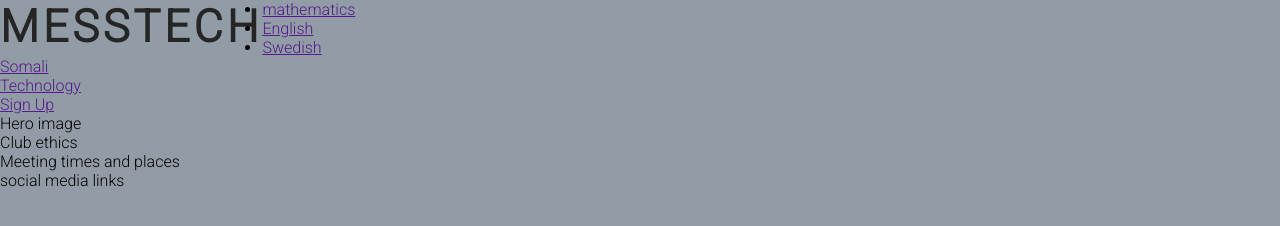
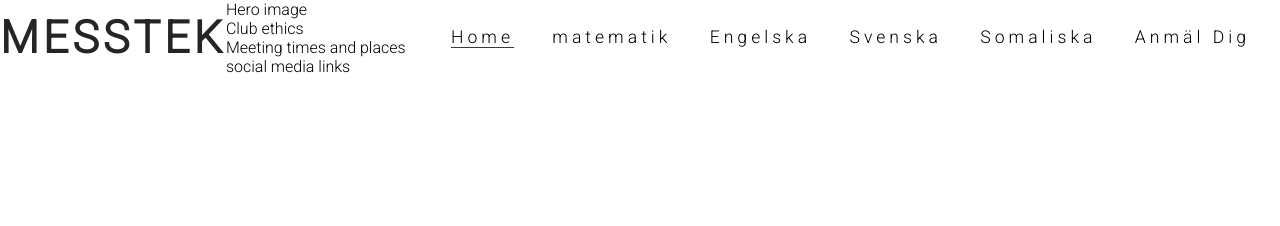
Before and after one commit to Bulle1982/MessTech, a plain HTML site: page index.html in a window 1280 px wide. Drawn offline with Linux system fonts and the light colour scheme.

Commit message:
Add style to the nav and updated its contents

```diff
--- a/assets/css/style.css
+++ b/assets/css/style.css
@@ -5,7 +5,6 @@
     border: none;
 }
 body {
-    background-color: rgb(146, 156, 166);
     font-family: Roboto, sans-serif;
     font-weight: 300;
 }
@@ -24,3 +23,33 @@ h1, h2 {
     float: left;
     font-size: 280%;
 }
+
+/* Nav links*/
+
+#menu {
+    float: right;
+    font-size: 110%;
+    letter-spacing: 4px;
+}
+
+#menu, #logo {
+    line-height: 75px;
+}
+#menu li {
+    list-style-type: none;
+    margin-right: 30px;
+    display: inline-block;
+}
+
+#menu a {
+    text-decoration: none;
+    color: inherit;
+}
+
+#menu a:hover {
+    border-bottom: 1px solid #3a3a3a;
+}
+
+.active {
+    border-bottom: 1px solid #3a3a3a;
+}
--- a/index.html
+++ b/index.html
@@ -11,27 +11,27 @@
 <body>
     <header>
         <a href="">
-            <h1 id="logo">MessTech</h1>
+            <h1 id="logo">MessTek</h1>
         </a>
         <nav>
-            <ul>
+            <ul id="menu">
                 <li>
-                    <a href="">mathematics</a>
+                    <a href="index.html" class="active">Home</a>
                 </li>
                 <li>
-                    <a href="">English</a>
+                    <a href="">matematik</a>
                 </li>
                 <li>
-                    <a href="">Swedish</a>
+                    <a href="">Engelska</a>
                 </li>
                 <li>
-                    <a href="">Somali</a>
+                    <a href="">Svenska</a>
                 </li>
                 <li>
-                    <a href="">Technology</a>
+                    <a href="">Somaliska</a>
                 </li>
                 <li>
-                    <a href="">Sign Up</a>
+                    <a href="">Anmäl Dig</a>
                 </li>
             </ul>
         </nav>
```
